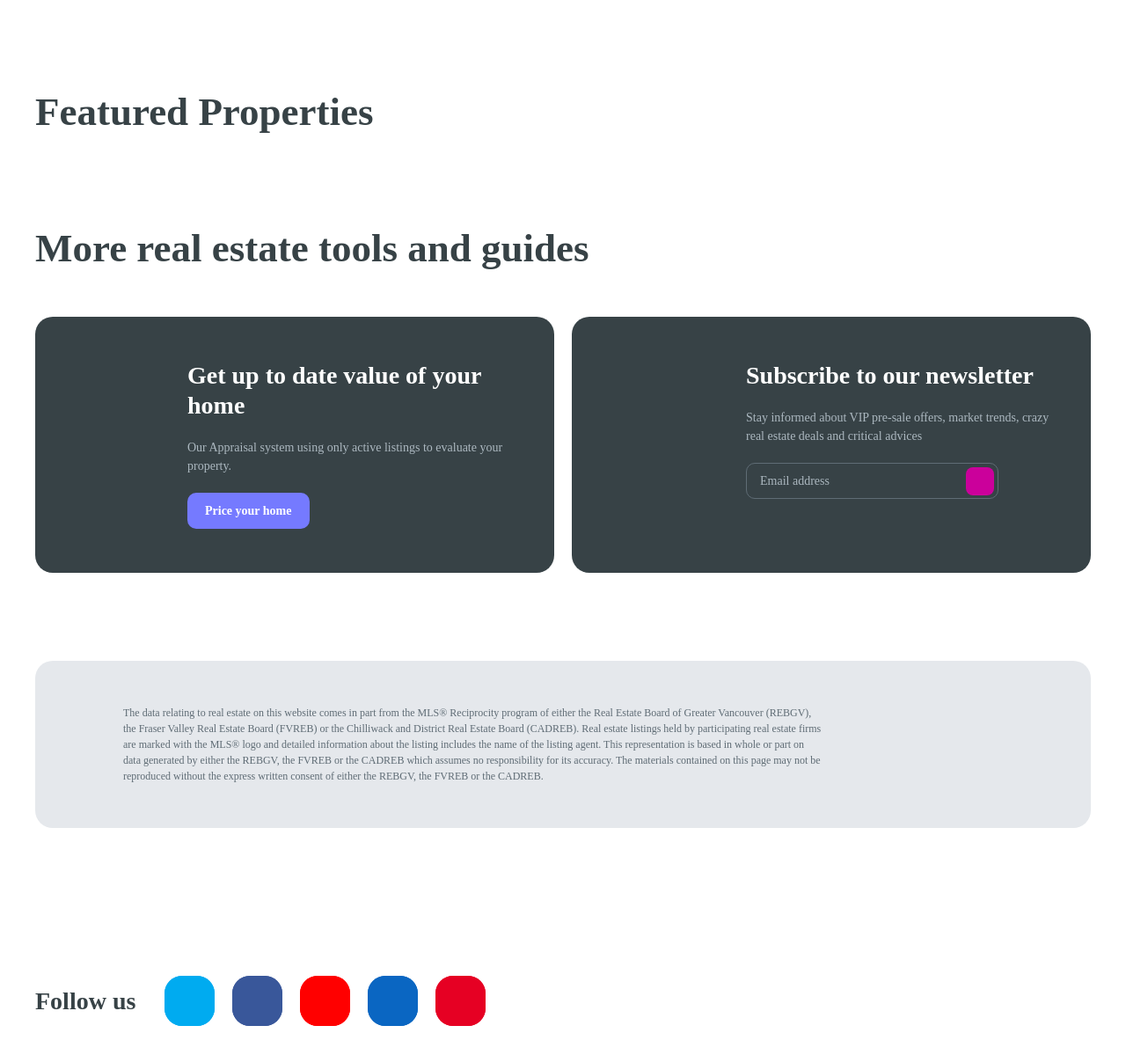
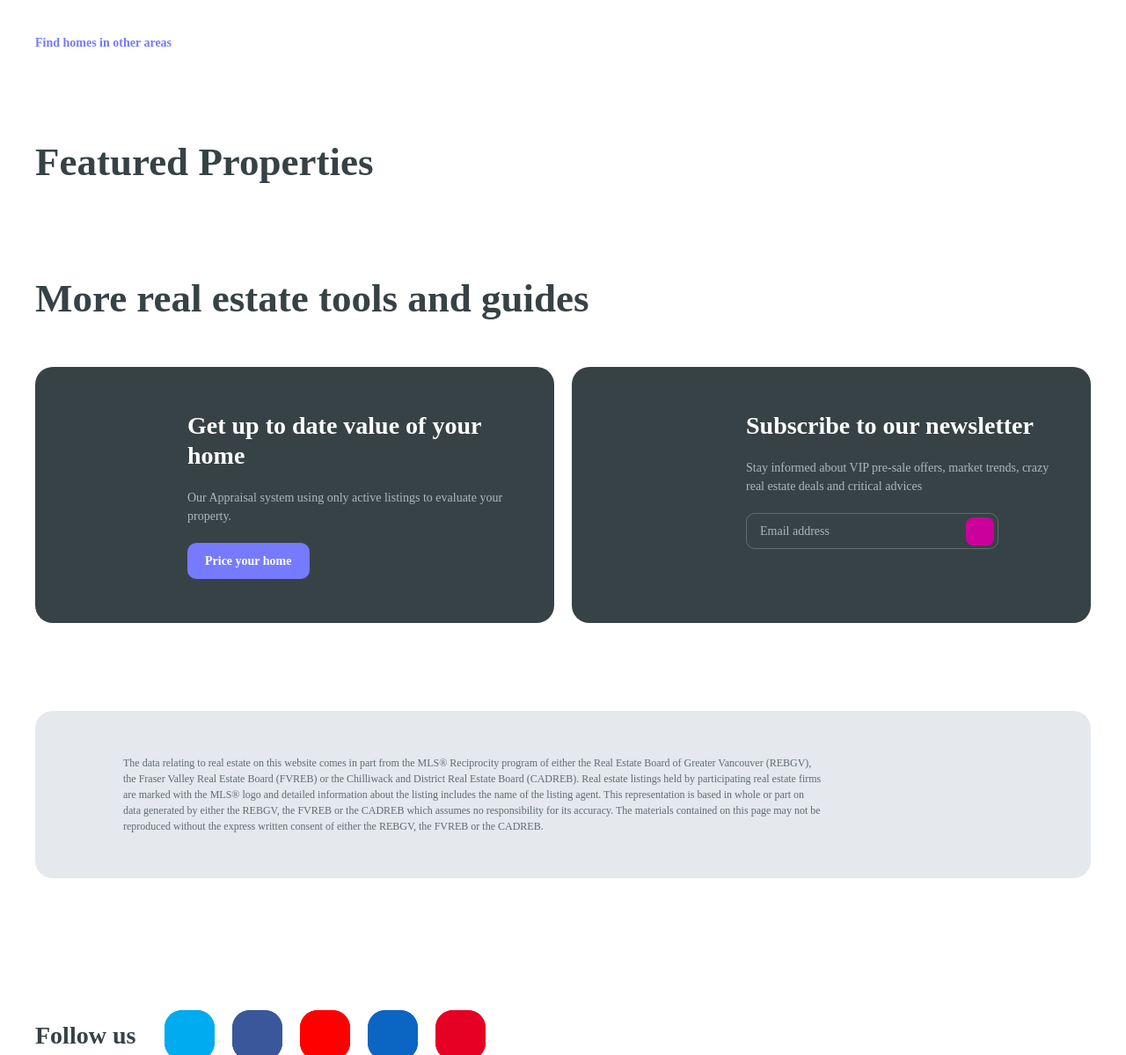
Before and after one commit to Domenik88/EstateProject, a Symfony app: template templates/default/index.html.twig in a window 1280 px wide. Shown: the part 2582-3781 px from the top of the page at 88% size. Run offline with Twig, Linux system fonts and the light colour scheme; the template is opened without the code that fills it, so the values that code supplies are empty; style sheets or scripts are compiled from the project's sources; some libraries are stand-ins or nearby versions; some web fonts are replaced.

Commit message:
Finish svg-map

```diff
--- a/assets/css/common/_mixins.scss
+++ b/assets/css/common/_mixins.scss
@@ -83,7 +83,7 @@
 		font-size: 10px;
 		color: $fuchsia;
 		@include absolute(calc(50% - 5px),0,auto,auto);
-		transition: $default-transition;
+		transition: transform .3s ease;
 		transform-origin: 50% 50%;
 		pointer-events: none;
 	}
@@ -94,3 +94,26 @@
 		}
 	}
 }
+
+.toggle-next {
+	position: relative;
+	display: inline-block;
+	padding-right: 15px;
+	cursor: pointer;
+	@extend .angle-down-after;
+
+	&._big {
+		padding-right: 20px;
+
+		&::after {
+			content: "\e900";
+			font-size: 8px;
+		}
+	}
+
+	&[class*="link-"] {
+		&::after {
+			color: inherit;
+		}
+	}
+}
--- a/assets/css/modules/_collapse-list.scss
+++ b/assets/css/modules/_collapse-list.scss
@@ -1,3 +1,10 @@
 .collapse-list {
+	&__wrap {
+		display: none;
+	}
 
+	&__table {
+		column-count: 4;
+		column-gap: 80px;
+	}
 }
--- a/templates/default/index.html.twig
+++ b/templates/default/index.html.twig
@@ -48,6 +48,10 @@
     {% include 'layouts/sections/svg-map.html.twig' with {
         title: 'Start home search in Lower Mainland',
         cities: cityCounters,
+        otherAreas: range(1, 75)|map(item => {
+            text: 'Homes for sale in City ' ~ item,
+            href: '#'
+        }),
     } only %}
 
     {% include 'layouts/sections/slider-section.html.twig' with {
@@ -78,13 +82,13 @@
 
 
 
-<style>
-    .example-wrapper { margin: 1em auto; max-width: 800px; width: 95%; font: 18px/1.5 sans-serif; }
-    .example-wrapper code { background: #F5F5F5; padding: 2px 6px; }
-</style>
-<div class="example-wrapper">
-    {{ dump(selfListings) }}
-    {{ dump(featuredProperties) }}
-    {{ dump(cityCounters) }}
-</div>
+{#<style>#}
+{#    .example-wrapper { margin: 1em auto; max-width: 800px; width: 95%; font: 18px/1.5 sans-serif; }#}
+{#    .example-wrapper code { background: #F5F5F5; padding: 2px 6px; }#}
+{#</style>#}
+{#<div class="example-wrapper">#}
+{#    {{ dump(selfListings) }}#}
+{#    {{ dump(featuredProperties) }}#}
+{#    {{ dump(cityCounters) }}#}
+{#</div>#}
 {% endblock %}
--- a/templates/layouts/modules/collapse-list.html.twig
+++ b/templates/layouts/modules/collapse-list.html.twig
@@ -1,6 +1,15 @@
 <div class="collapse-list">
-    {% for item in controlsArray %}
-        {% set dataLabel = item.label|default(false) ? "data-label=" ~ item.label : '' %}
+    <div class="collapse-list__button button1 link-turquoise toggle-next _big js-toggle-next">{{
+        buttonText|default('Find homes in other areas')
+    }}</div>
 
-    {% endfor %}
+    <div class="collapse-list__wrap pt20">
+        <div class="collapse-list__table">
+            {% for item in list %}
+                <div class="collapse-list__item">
+                    <a class="collapse-list__link tiny-text link-gray" href="{{ item.href }}">{{ item.text }}</a>
+                </div>
+            {% endfor %}
+        </div>
+    </div>
 </div>
--- a/templates/layouts/sections/svg-map.html.twig
+++ b/templates/layouts/sections/svg-map.html.twig
@@ -28,5 +28,10 @@
             data-src="{{ asset('build/images/svg-map.svg') }}"
             data-trigger="trigger:init-svg-map"
         ></div>
+
+        {% include 'layouts/modules/collapse-list.html.twig' with {
+            buttonText: 'Find homes in other areas',
+            list: otherAreas,
+        } only %}
     </div>
 </section>
```
Also changed, not shown: assets/js/modules/common.js (+32 -1 lines).
